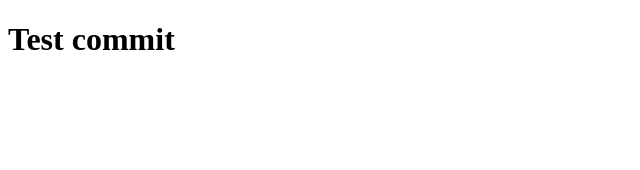
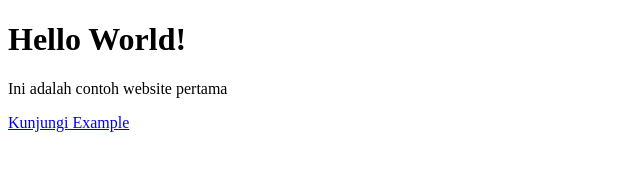
Before and after one commit to fitrakun/revou-fundamental-se-2025, a plain HTML site: page index.html in a window 1280 px wide. Shown: the whole page, without its empty margins (0-640 px from the left). Drawn offline with Linux system fonts and the light colour scheme.

Commit message:
fix(homepage): add hello world
Additional:
Hello World
Text Example
Link (anchor) Example

```diff
--- a/index.html
+++ b/index.html
@@ -3,9 +3,11 @@
 <head>
     <meta charset="UTF-8">
     <meta name="viewport" content="width=device-width, initial-scale=1.0">
-    <title>Document</title>
+    <title>Title Hello World</title>
 </head>
 <body>
-    <h1>Test commit</h1>
+    <h1>Hello World!</h1>
+    <p>Ini adalah contoh website pertama</p>
+    <a href="https://www.example.com">Kunjungi Example</a>
 </body>
 </html>
```
